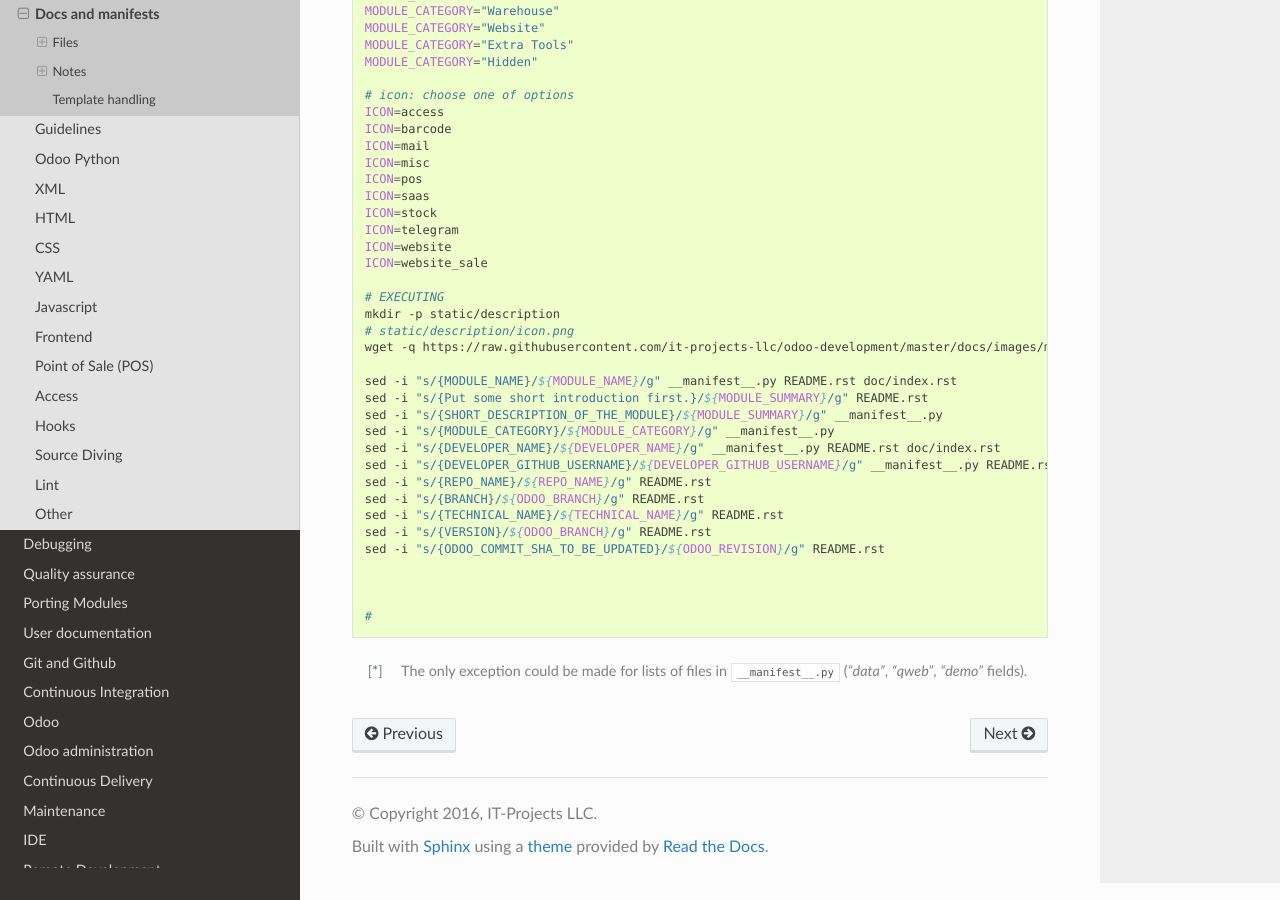
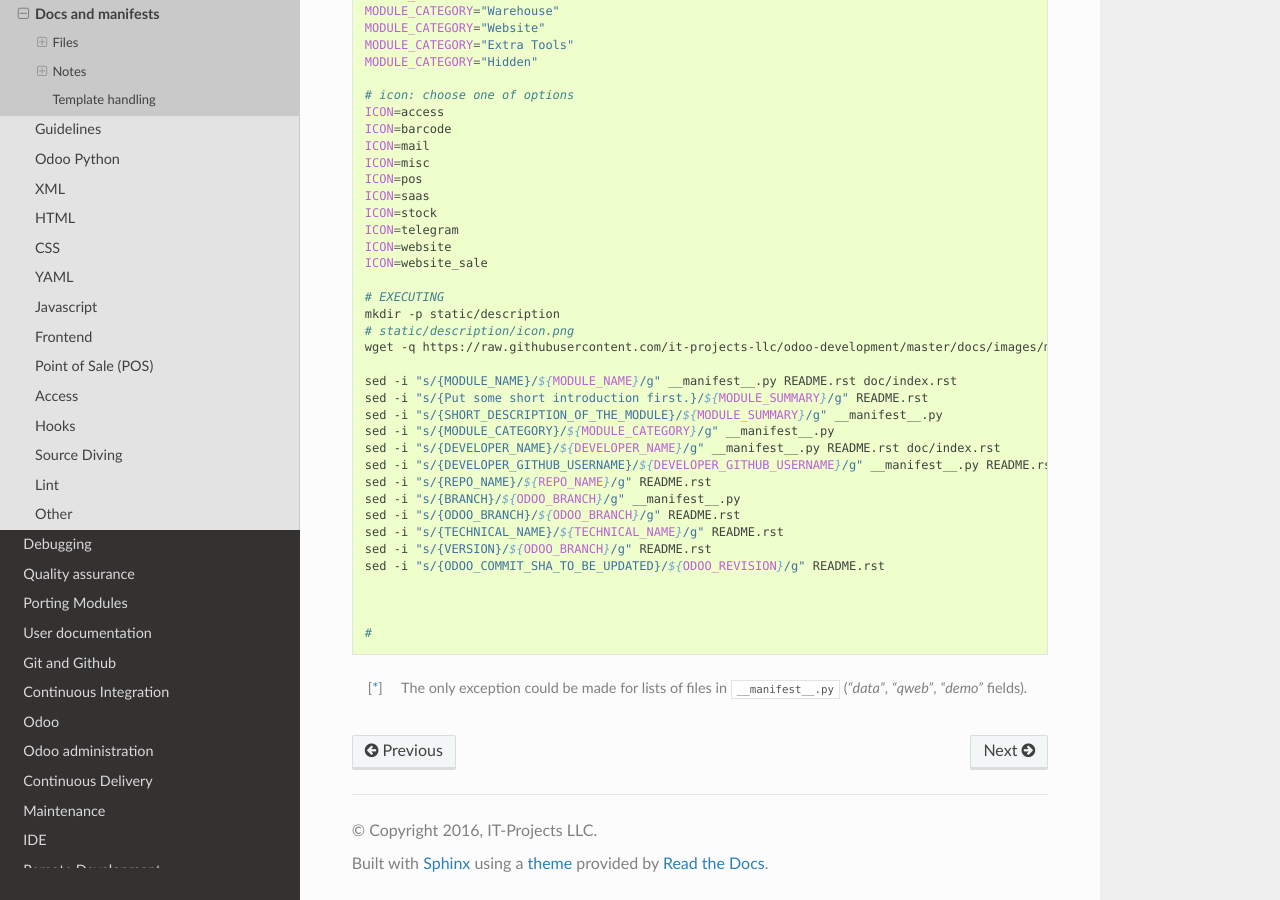
Before and after one commit to itpp-labs/odoo-development, a Sphinx documentation site: the page built from docs/dev/docs/index.rst, in a window 1280 px wide and 900 px high, scrolled down 2600 px. Built offline with Sphinx 7.4.7 and the Read the Docs theme 2.0.0, drawn with Linux system fonts in a browser that asks for light colours.

Commit message:
Fix: replace branch in manifest

```diff
--- a/docs/dev/docs/index.rst
+++ b/docs/dev/docs/index.rst
@@ -158,7 +158,8 @@ Update templates:
     sed -i "s/{DEVELOPER_NAME}/${DEVELOPER_NAME}/g" __manifest__.py README.rst doc/index.rst
     sed -i "s/{DEVELOPER_GITHUB_USERNAME}/${DEVELOPER_GITHUB_USERNAME}/g" __manifest__.py README.rst doc/index.rst
     sed -i "s/{REPO_NAME}/${REPO_NAME}/g" README.rst
-    sed -i "s/{BRANCH}/${ODOO_BRANCH}/g" README.rst
+    sed -i "s/{BRANCH}/${ODOO_BRANCH}/g" __manifest__.py
+    sed -i "s/{ODOO_BRANCH}/${ODOO_BRANCH}/g" README.rst
     sed -i "s/{TECHNICAL_NAME}/${TECHNICAL_NAME}/g" README.rst
     sed -i "s/{VERSION}/${ODOO_BRANCH}/g" README.rst
     sed -i "s/{ODOO_COMMIT_SHA_TO_BE_UPDATED}/${ODOO_REVISION}/g" README.rst
```
